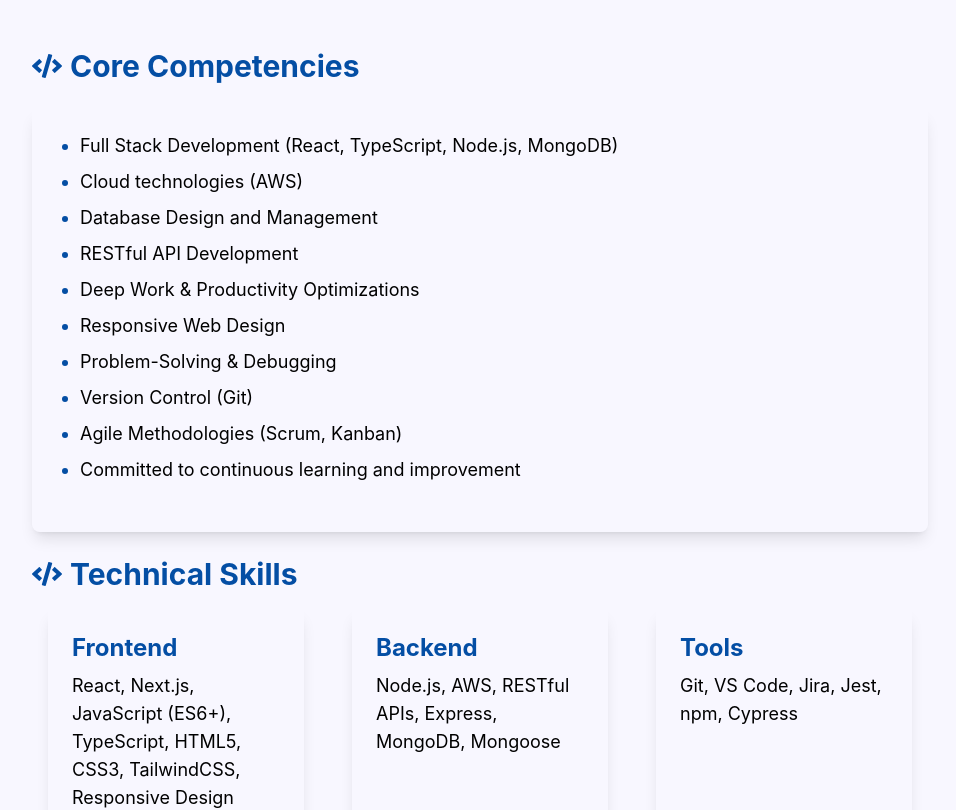
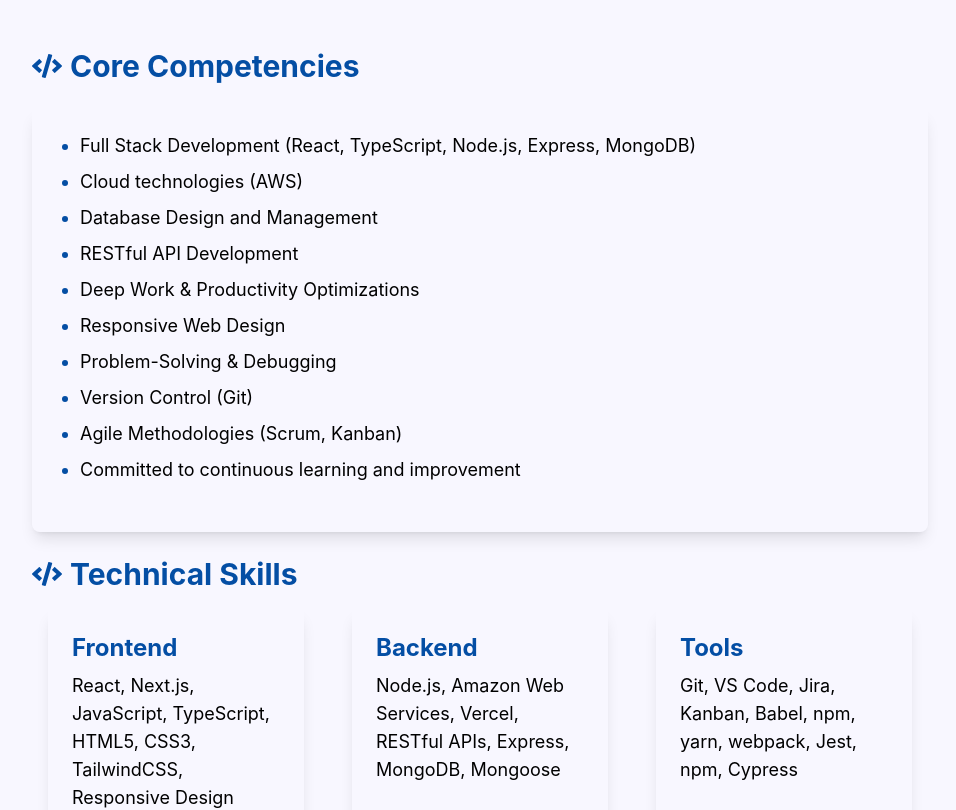
Before and after one commit to philpetersohn/phil-petersohn-website, a React (Vite) app: page /about in a window 1280 px wide. Shown: the part 460-1270 px from the top of the page, without its empty margins (160-1116 px from the left). Built offline with nearby package versions, Linux system fonts and the light colour scheme.

Commit message:
Fix layout

```diff
--- a/src/components/CoreCompetencies.jsx
+++ b/src/components/CoreCompetencies.jsx
@@ -12,7 +12,10 @@
       </div>
       <div className="bg-white shadow-lg rounded-lg p-6 transform transition-transform hover:scale-105 hover:shadow-2xl">
         <ul className="list-disc space-y-2 text-lg mb-6 pl-6 blue-bullets">
-          <li>Full Stack Development (React, TypeScript, Node.js, MongoDB)</li>
+          <li>
+            Full Stack Development (React, TypeScript, Node.js, Express,
+            MongoDB)
+          </li>
           <li>Cloud technologies (AWS)</li>
           <li>Database Design and Management</li>
           <li>RESTful API Development</li>
--- a/src/components/TechnicalSkills.jsx
+++ b/src/components/TechnicalSkills.jsx
@@ -6,15 +6,15 @@
     {
       title: "Frontend",
       description:
-        "React, Next.js, JavaScript (ES6+), TypeScript, HTML5, CSS3, TailwindCSS, Responsive Design",
+        "React, Next.js, JavaScript, TypeScript, HTML5, CSS3, TailwindCSS, Responsive Design",
     },
     {
       title: "Backend",
-      description: "Node.js, AWS, RESTful APIs, Express, MongoDB, Mongoose",
+      description: "Node.js, Amazon Web Services, Vercel,  RESTful APIs, Express, MongoDB, Mongoose",
     },
     {
       title: "Tools",
-      description: "Git, VS Code, Jira, Jest, npm, Cypress",
+      description: "Git, VS Code, Jira, Kanban, Babel, npm, yarn, webpack, Jest, npm, Cypress",
     },
   ];
 
```
